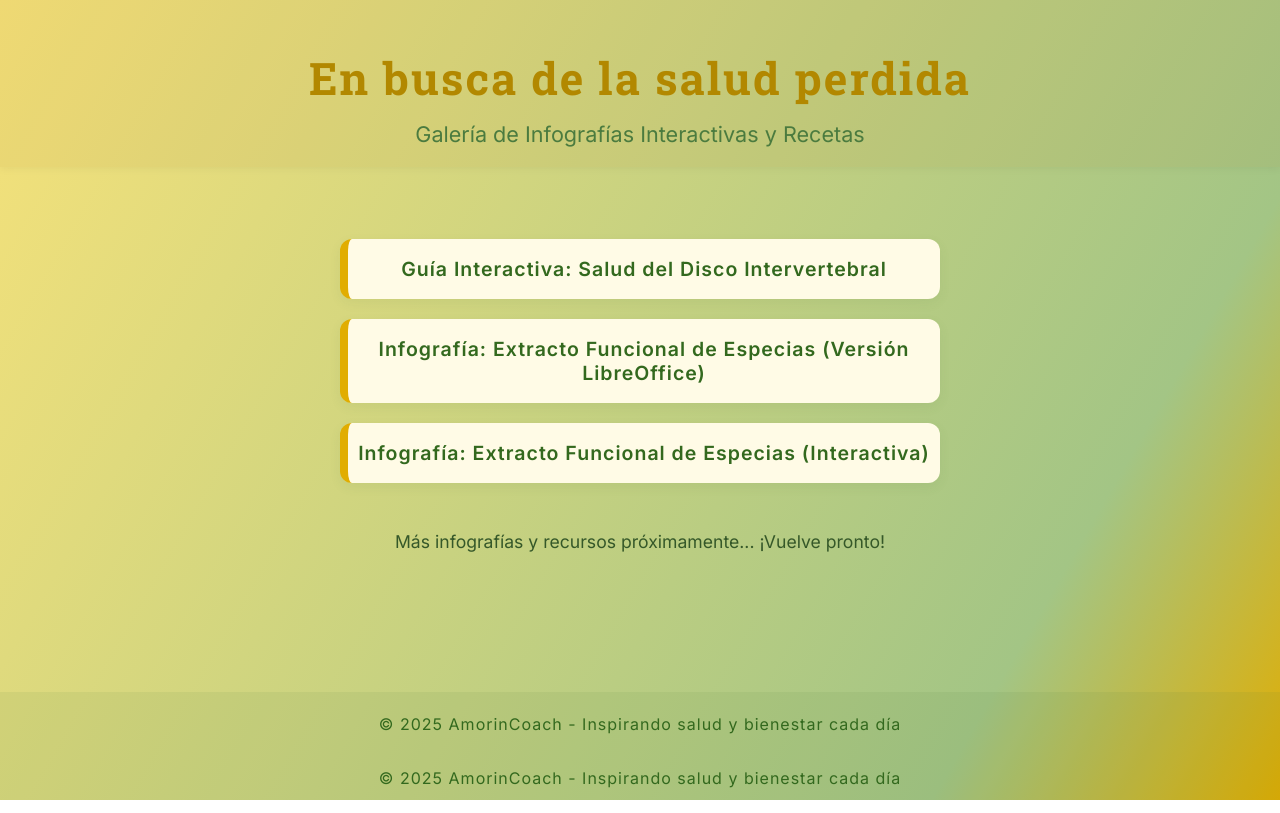
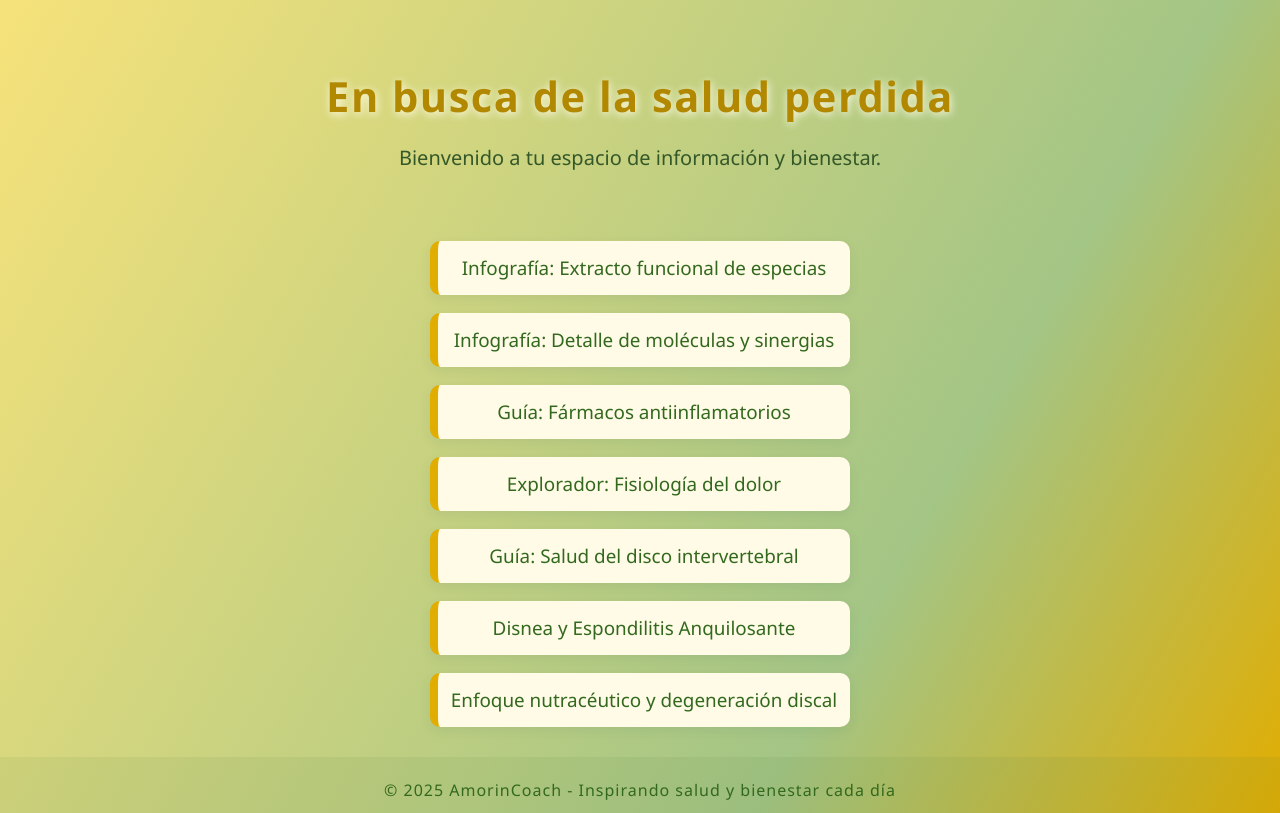
Before and after one commit to AmorinCoach/en-busca-de-la-salud-perdida, a plain HTML site: page index.html in a window 1280 px wide. Drawn offline with Linux system fonts and the light colour scheme.

Commit message:
Update index.html

```diff
--- a/index.html
+++ b/index.html
@@ -2,89 +2,62 @@
 <html lang="es">
 <head>
   <meta charset="UTF-8">
-  <title>En busca de la salud perdida - Galería de Infografías</title>
+  <title>En busca de la salud perdida</title>
   <meta name="viewport" content="width=device-width, initial-scale=1.0">
-  <link rel="preconnect" href="https://fonts.googleapis.com">
-  <link rel="preconnect" href="https://fonts.gstatic.com" crossorigin>
-  <link href="https://fonts.googleapis.com/css2?family=Roboto+Slab:wght@700&family=Inter:wght@400;600&display=swap" rel="stylesheet">
+  <!-- Paleta cálida: cúrcuma, verdes, acentos naturales -->
   <style>
     body {
       min-height: 100vh;
       margin: 0;
-      font-family: 'Inter', Arial, sans-serif;
-      background: linear-gradient(120deg, #f6e27a 0%, #a3c585 80%, #e1ad01 100%);
+      font-family: 'Segoe UI', Arial, sans-serif;
+      background: linear-gradient(120deg, #f6e27a 0%, #a3c585 70%, #e1ad01 100%);
       color: #2c3e26;
       display: flex;
       flex-direction: column;
       align-items: center;
     }
     header {
-      width: 100%;
-      background: rgba(163, 126, 44, 0.09);
-      padding: 48px 0 20px 0;
+      margin-top: 40px;
       text-align: center;
-      box-shadow: 0 2px 8px rgba(0,0,0,0.05);
     }
-    header h1 {
-      margin: 0 0 14px 0;
-      font-family: 'Roboto Slab', serif;
-      font-size: 2.8em;
+    h1 {
+      font-size: 2.6em;
       color: #b28800;
-      letter-spacing: 2px;
+      margin-bottom: 10px;
+      letter-spacing: 1.5px;
+      text-shadow: 1px 2px 8px #fffbe6;
     }
-    header h2 {
-      margin: 0;
-      font-size: 1.35em;
-      color: #4b7b3f;
-      font-weight: 400;
+    p {
+      font-size: 1.25em;
+      color: #355829;
     }
-    main {
-      width: 100%;
-      max-width: 600px;
-      padding: 32px 16px 16px 16px;
+    nav {
+      margin: 50px 0 30px 0;
       display: flex;
       flex-direction: column;
-      align-items: center;
-      flex: 1;
+      gap: 18px;
+      width: 100%;
+      max-width: 420px;
     }
-    ul {
-      list-style: none;
-      padding: 0;
-      margin: 40px 0 30px 0;
-      width: 100%;
-      display: flex;
-      flex-direction: column;
-      gap: 20px;
-    }
-    li {
-      width: 100%;
-    }
-    a.infografia-link {
+    nav a {
       display: block;
       background: #fffbe6;
       color: #33691e;
       text-decoration: none;
-      padding: 18px 0;
-      border-radius: 12px;
-      font-size: 1.22em;
+      padding: 14px 0;
+      font-size: 1.18em;
+      border-radius: 10px;
+      box-shadow: 0 4px 12px rgba(8,65,92,0.07);
       text-align: center;
-      box-shadow: 0 4px 12px rgba(76,119,63,0.08);
-      font-weight: 600;
+      transition: background 0.3s, color 0.3s, box-shadow 0.3s;
+      font-weight: 500;
       border-left: 8px solid #e1ad01;
-      transition: background 0.3s, color 0.3s, box-shadow 0.3s, border-left 0.3s;
-      letter-spacing: 1px;
     }
-    a.infografia-link:hover {
+    nav a:hover {
       background: #e1ad01;
       color: #fff;
-      box-shadow: 0 6px 16px rgba(163,126,44,0.11);
+      box-shadow: 0 6px 16px rgba(8,65,92,0.15);
       border-left: 8px solid #4b7b3f;
-    }
-    p {
-      color: #355829;
-      font-size: 1.1em;
-      margin-bottom: 30px;
-      text-align: center;
     }
     footer {
       margin-top: auto;
@@ -96,47 +69,36 @@
       font-size: 1em;
       letter-spacing: 1px;
     }
-    @media (max-width: 600px) {
-      header h1 { font-size: 1.5em; }
-      a.infografia-link { font-size: 1em; padding: 12px 0; }
-      ul { gap: 12px; }
-      main { padding: 18px 2vw 8px 2vw; }
+    @media (max-width: 500px) {
+      h1 {
+        font-size: 2em;
+      }
+      nav a {
+        font-size: 1em;
+        padding: 12px 0;
+      }
+      nav { max-width: 99vw; }
     }
   </style>
 </head>
 <body>
   <header>
     <h1>En busca de la salud perdida</h1>
-    <h2>Galería de Infografías Interactivas y Recetas</h2>
+    <p>Bienvenido a tu espacio de información y bienestar.</p>
   </header>
-  <main>
-    <ul>
-      <li>
-        <a class="infografia-link" href="Salud_disco_intervertebral.html">
-          Guía Interactiva: Salud del Disco Intervertebral
-        </a>
-      </li>
-      <li>
-        <a class="infografia-link" href="infografia-especias-1.html">
-          Infografía: Extracto Funcional de Especias (Versión LibreOffice)
-        </a>
-      </li>
-      <li>
-        <a class="infografia-link" href="Extracto_funcional_especias.html">
-          Infografía: Extracto Funcional de Especias (Interactiva)
-        </a>
-      </li>
-      <!-- Puedes añadir más enlaces aquí según crees nuevas infografías o recetas -->
-    </ul>
-    <p>Más infografías y recursos próximamente... ¡Vuelve pronto!</p>
-  </main>
+
+  <nav>
+    <a href="infografia-especias-1.html">Infografía: Extracto funcional de especias</a>
+    <a href="Extracto_funcional_especias.html">Infografía: Detalle de moléculas y sinergias</a>
+    <a href="Fármacos-antiinflamatorios.html">Guía: Fármacos antiinflamatorios</a>
+    <a href="El_dolor.html">Explorador: Fisiología del dolor</a>
+    <a href="Salud_disco_intervertebral.html">Guía: Salud del disco intervertebral</a>
+    <a href="Disnea_epondilitis_anquilosante.html">Disnea y Espondilitis Anquilosante</a>
+    <a href="Enfoque_nutraceútico_degeneración_discal.html">Enfoque nutracéutico y degeneración discal</a>
+  </nav>
+
   <footer>
     &copy; 2025 AmorinCoach - Inspirando salud y bienestar cada día
   </footer>
 </body>
 </html>
-  <footer>
-    &copy; 2025 AmorinCoach - Inspirando salud y bienestar cada día
-  </footer>
-</body>
-</html>
```
